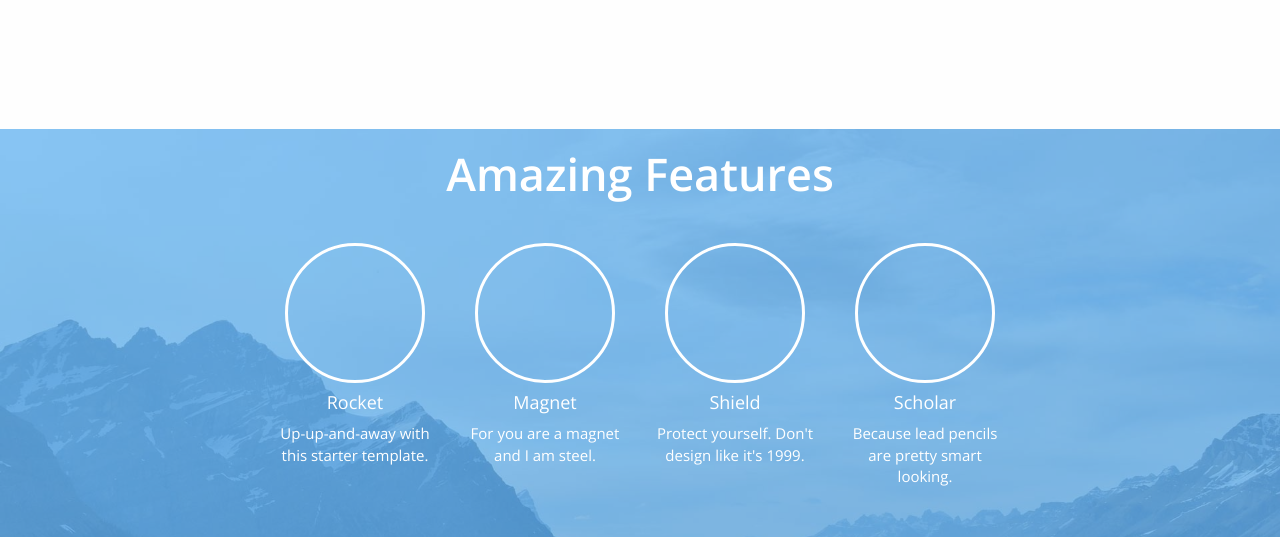
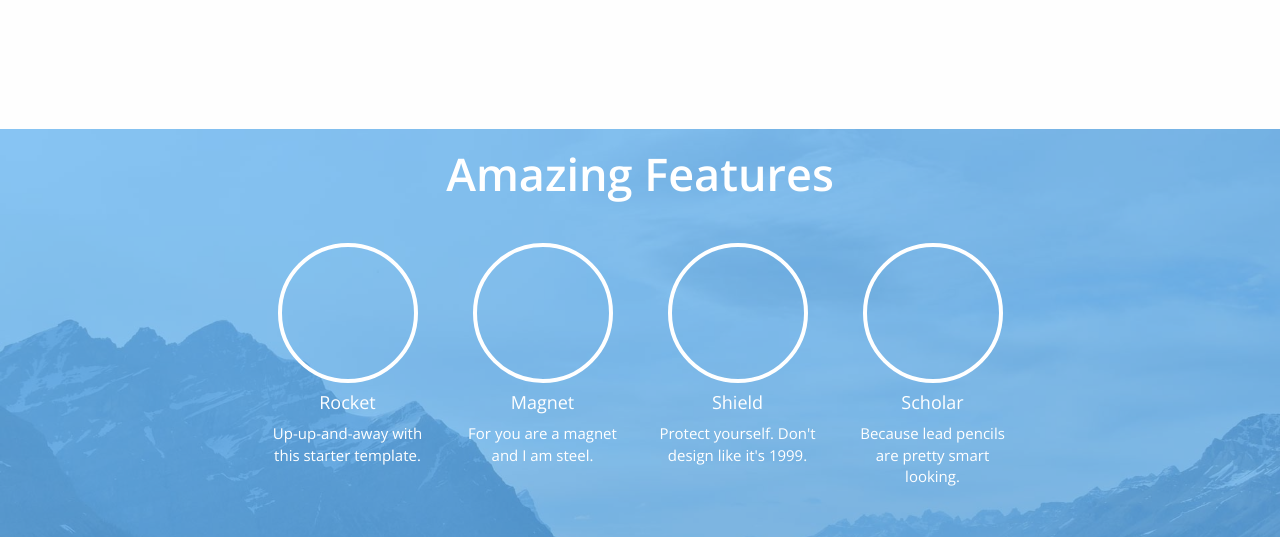
Before and after one commit to yuliya5/SQS-Developers-Template, a plain HTML site: page index.html in a window 1280 px wide. Shown: the part 880-1417 px from the top of the page. Drawn offline with nearby package versions, Linux system fonts and the light colour scheme; grey boxes are pictures that could not be loaded.

Commit message:
fixed CSS

```diff
--- a/css/styles.css
+++ b/css/styles.css
@@ -11,7 +11,7 @@ body {
 }
 
 /* fix bs3 horizontal scrollbar bug */
-.row { margin: 0; padding: 0 }
+/*.row { margin: 0; padding: 0 }*/
 
 h1 {
   font-size:45px;
@@ -146,7 +146,7 @@ img.grayscale {
 }
 
 .featurette-item > i {
-  border: 3px solid #ffffff;
+  border: 4px solid #ffffff;
   border-radius: 50%;
   display: inline-block;
   font-size: 56px;
```
